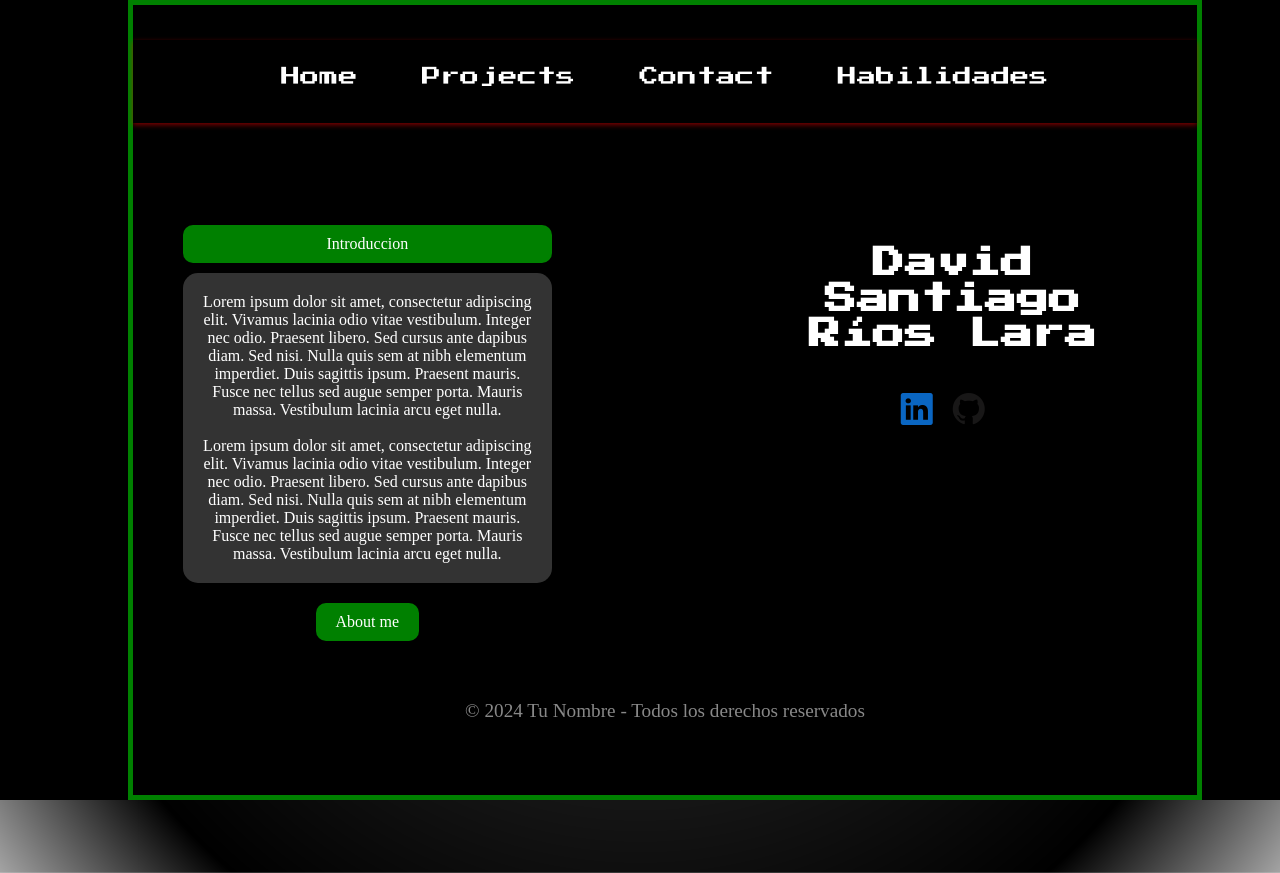
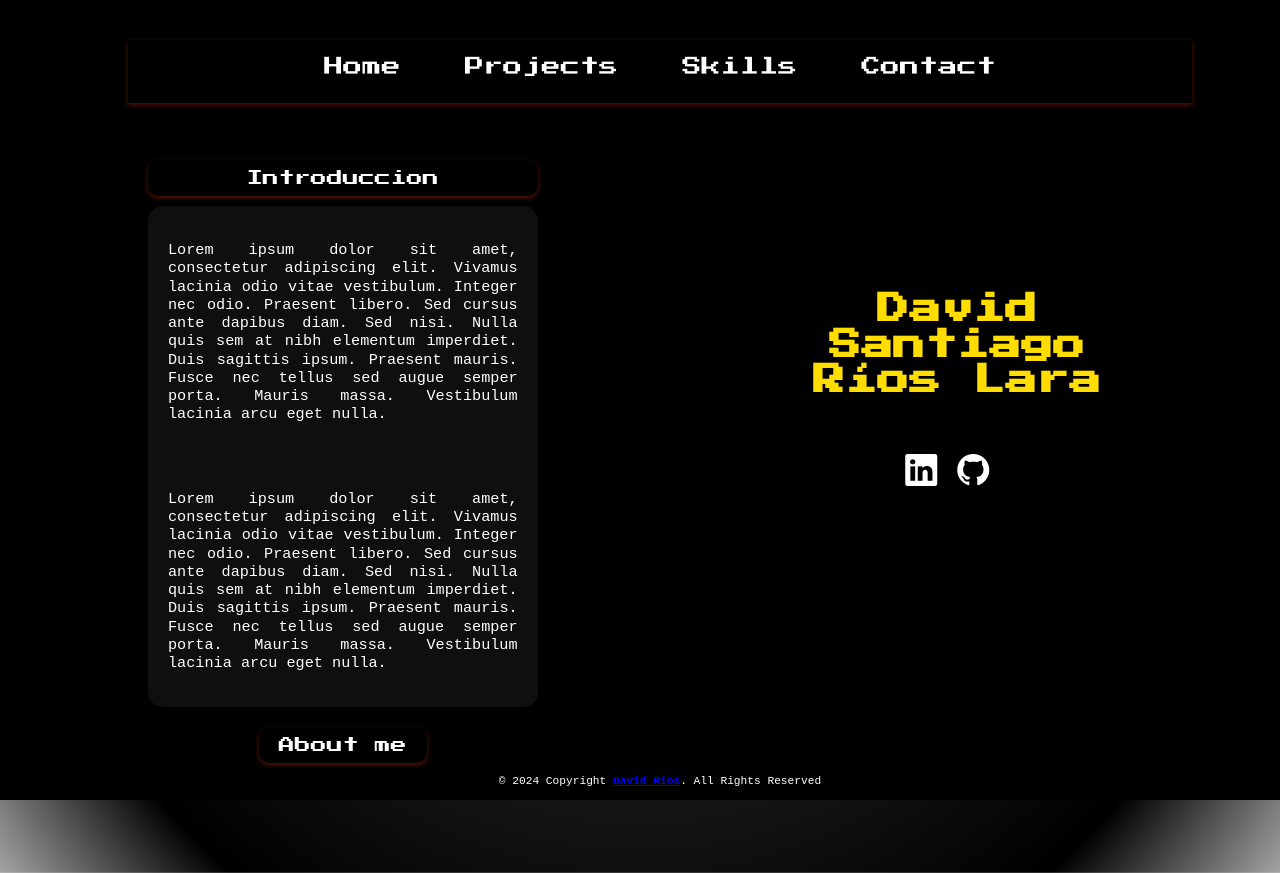
Before and after one commit to david21rios/Portfolio-Vibes-React, a React (Vite) app: page / in a window 1280 px wide. Shown: the top 873 px of the page. Built offline with nearby package versions, Linux system fonts and the light colour scheme.

Commit message:
Diseño principal
Diseño principal del portfolio

```diff
--- a/src/App.jsx
+++ b/src/App.jsx
@@ -9,7 +9,7 @@ import { Link } from 'react-router-dom';
 const Home = React.lazy(() => import('./pages/Home'));
 const About = React.lazy(() => import('./pages/About'));
 const Projects = React.lazy(() => import('./pages/Projects'));
-const Habilidades = React.lazy(() => import('./pages/Habilidades'));
+const Habilidades = React.lazy(() => import('./pages/Skills'));
 const Contact = React.lazy(() => import('./pages/Contact'));
 
 function App() {
@@ -55,8 +55,8 @@ function App() {
             <ul>
               <Link className="nav-item" to="/">Home</Link>
               <Link className="nav-item" to="/projects">Projects</Link>
+              <Link className="nav-item" to="/skills">Skills</Link>
               <Link className="nav-item" to="/contact">Contact</Link>
-              <Link className="nav-item" to="/habilidades">Habilidades</Link>
             </ul>
           </div>
 
--- a/src/assets/styles/App.css
+++ b/src/assets/styles/App.css
@@ -7,7 +7,7 @@
   padding: 20px;
   background-color: transparent;
   height: calc(100vh - 50px);
-  border: 5px solid green;
+  /* border: 5px solid green;  */
   width: 80%;
   margin-left: 10%;
   overflow: auto;
@@ -64,9 +64,9 @@
   justify-content: center;
   align-items: center;
   background-color: transparent;
-  padding: 10px 20px;
+  padding: 0 20px;
   z-index: 1000;
-  box-shadow: 0 2px 5px rgba(250, 0, 0, 0.5);
+  box-shadow: 0 2px 5px rgba(144, 34, 1, 0.608);
 }
 
 /* Lista de elementos de navegación en fila */
--- a/src/assets/styles/Home.css
+++ b/src/assets/styles/Home.css
@@ -2,33 +2,35 @@
 .home-container {
     display: flex;
     justify-content: space-between;
-    padding: 20px;
-    margin-top: 60px; /* Para evitar que el contenido quede debajo de la barra */
+    /* padding: 20px; */
+    margin-top: 40px; /* Para evitar que el contenido quede debajo de la barra */
 }
 
 /* --- Sección izquierda (introducción, recuadro y botón) --- */
 .left-section {
     flex: 1;
-    padding: 20px;
-    padding-left: 10px;
     padding-right: 20%;
 }
 
-h1 {
-    color: white;
-    font-size: 2rem;
-    margin-bottom: 20px;
-}
-.title-home{
-    font-family: 'Press Start 2P', cursive; /* Fuente retro/futurista */
-
-}
 
 /* --- Sección derecha (nombre, enlaces y logos) --- */
 .right-section {
     flex: 1;
     padding: 20px;
     max-width: 700px;
+}
+
+.title-home{
+    font-family: 'Press Start 2P', cursive; /* Fuente retro/futurista */
+    transition: color 0.9s ease-in-out;
+}
+
+h1 {
+    margin-top: 25%;
+    color: white;
+    font-size: 2rem;
+    margin-bottom: 20px;
+    padding: 15px 10px;
 }
 
 p {
@@ -53,26 +55,28 @@ p {
 }
 
 .social-icon:last-child:hover {
-    color: #333; /* Color GitHub */
+    color: #868282; /* Color GitHub */
 }
 
   /* --- Recuadro de la introducción --- */
 .intro-box {
-    background-color: #333;
+    background-color: #3333334f;
     padding: 20px;
     border-radius: 15px; /* Border radius amplio */
     margin-bottom: 20px;
 }
 
 .intro-box p {
-    margin: 0;
+    font-family: 'VT323', monospace; /* Fuente moderna y legible */
     color: #fff;
-    font-size: 1.2rem;
+    font-size: 0.95rem;
+    line-height: 1.2;
 }
 
 /* --- Estilo del botón "Learn more about me" --- */
 .about-button {
-    background-color: green; /* Fondo color LinkedIn */
+    font-family: 'Press Start 2P', cursive; /* Fuente retro/futurista */
+    background-color: transparent; /* Fondo color LinkedIn */
     color: white;
     padding: 10px 20px;
     border: none;
@@ -80,20 +84,22 @@ p {
     font-size: 1rem;
     cursor: pointer;
     text-decoration: none;
+    box-shadow: 0 2px 5px rgba(144, 34, 1, 0.608)
 }
 
 .title-button{
-    background-color: green; /* Fondo color LinkedIn */
+    font-family: 'Press Start 2P', cursive; /* Fuente retro/futurista */
+    background-color: transparent; /* Fondo color LinkedIn */
     color: white;
     padding: 10px 20px;
     margin-bottom: 10px;
     border: none;
     border-radius: 10px;
     font-size: 1rem;
-    cursor: pointer;
     text-decoration: none;
+    box-shadow: 0 2px 5px rgba(144, 34, 1, 0.608)
 }
 
 .about-button:hover {
-    background-color: #d07a09; /* Fondo oscuro cuando se pasa el mouse */
+    background-color: rgba(144, 34, 1, 0.732); /* Fondo oscuro cuando se pasa el mouse */
 }
--- a/src/components/Footer.jsx
+++ b/src/components/Footer.jsx
@@ -1,10 +1,15 @@
 // eslint-disable-next-line no-unused-vars
 import React from 'react';
+import { Link } from 'react-router-dom';
 
 const ProjectFooter = () => {
     return (
         <footer>
-            <p>© 2024 Tu Nombre - Todos los derechos reservados</p>
+    <p style={{color:'white', fontSize: '0.7rem', fontFamily:'VT323, monospace' }}>
+                © 2024 Copyright <strong>
+                <Link to="/"><span>David Rios</span></Link>
+                </strong>. All Rights Reserved
+            </p>
         </footer>
     );
 };
--- a/src/pages/Home.jsx
+++ b/src/pages/Home.jsx
@@ -1,11 +1,24 @@
 // eslint-disable-next-line no-unused-vars
-import React from 'react';
+import React, {useState, useEffect} from 'react';
 import { Link } from 'react-router-dom';
 import '../assets/styles/Home.css'; // Estilos específicos de la página Home
 // import davidImagen from '../assets/images/DavidRios-perfil/DavidCV.jpg'
 
 
 const Home = () => {
+
+    const [color, setcolor] = useState('white');//Estado inicial del color
+
+    useEffect(() => {
+        const colors = ['#9A00FF', '#00AFFF', '#FFDD00', '#6A00FF'];
+        const interval = setInterval(() => {
+            const randomColor = colors[Math.floor(Math.random() * colors.length)];
+            setcolor(randomColor);//Cambia a un color aleatorio
+        }, 2000);
+
+        return () => clearInterval(interval);
+    }, []);
+
     return (
     <div className="home-container">
 
@@ -16,13 +29,12 @@ const Home = () => {
                     Introduccion
                 </div>
                 <div className="intro-box">
-                Lorem ipsum dolor sit amet, consectetur adipiscing elit. Vivamus lacinia odio vitae vestibulum. Integer nec odio. Praesent libero. Sed cursus ante dapibus diam. Sed nisi. Nulla quis sem at nibh elementum imperdiet. Duis sagittis ipsum. Praesent mauris. Fusce nec tellus sed augue semper porta. Mauris massa. Vestibulum lacinia arcu eget nulla.
+                <p> Lorem ipsum dolor sit amet, consectetur adipiscing elit. Vivamus lacinia odio vitae vestibulum. Integer nec odio. Praesent libero. Sed cursus ante dapibus diam. Sed nisi. Nulla quis sem at nibh elementum imperdiet. Duis sagittis ipsum. Praesent mauris. Fusce nec tellus sed augue semper porta. Mauris massa. Vestibulum lacinia arcu eget nulla.</p>
                 <br>
                 </br>
                 <br>
-
                 </br>
-                Lorem ipsum dolor sit amet, consectetur adipiscing elit. Vivamus lacinia odio vitae vestibulum. Integer nec odio. Praesent libero. Sed cursus ante dapibus diam. Sed nisi. Nulla quis sem at nibh elementum imperdiet. Duis sagittis ipsum. Praesent mauris. Fusce nec tellus sed augue semper porta. Mauris massa. Vestibulum lacinia arcu eget nulla.
+                <p>Lorem ipsum dolor sit amet, consectetur adipiscing elit. Vivamus lacinia odio vitae vestibulum. Integer nec odio. Praesent libero. Sed cursus ante dapibus diam. Sed nisi. Nulla quis sem at nibh elementum imperdiet. Duis sagittis ipsum. Praesent mauris. Fusce nec tellus sed augue semper porta. Mauris massa. Vestibulum lacinia arcu eget nulla.</p>
                 </div>
 
             {/* Botón/link a la página About */}
@@ -39,15 +51,18 @@ const Home = () => {
 
       {/* Sección derecha: nombre, enlaces y logos */}
         <div className="right-section">
-            <h1 className="title-home">David Santiago Ríos Lara</h1>
+            <h1 className="title-home"
+                style={{color: color}}>
+                David Santiago Ríos Lara
+            </h1>
 
             {/* Logos de LinkedIn y GitHub */}
             <div className="social-links">
             <a href="https://www.linkedin.com/in/davidriosl/" target="_blank" rel="noopener noreferrer" className="social-icon">
-                <i className="bi bi-linkedin" style={{ fontSize: '2rem', color: '#0A66C2' }}></i>
+                <i className="bi bi-linkedin" style={{ fontSize: '2rem'}}></i>
             </a>
             <a href="https://github.com/david21rios" target="_blank" rel="noopener noreferrer" className="social-icon">
-                <i className="bi bi-github" style={{ fontSize: '2rem', color: '#181717' }}></i>
+                <i className="bi bi-github" style={{ fontSize: '2rem'}}></i>
             </a>
             </div>
         </div>
--- /dev/null
+++ b/src/pages/Skills.jsx
@@ -0,0 +1,16 @@
+// eslint-disable-next-line no-unused-vars
+import React from 'react';
+
+const Skills = () => {
+    return(
+        <section>
+            <h2>Mis Skills</h2>
+            <ul>
+                <li>Html</li>
+                <li>CSS</li>
+            </ul>
+        </section>
+    );
+};
+
+export default Skills;
--- a/src/utils/generateStars.js
+++ b/src/utils/generateStars.js
@@ -95,8 +95,8 @@ const generateStars = (canvas) => {
     }
 
     // Crear un planeta y su luna
-    const planet = new Planet(200, 'blue', 0.005);  // Radio y velocidad de rotación
-    const moon = new Moon(planet, 40, 'gray', 0.01); // Distancia y velocidad de la luna
+    const planet = new Planet(200, 'blue', 0.002);  // Radio y velocidad de rotación
+    const moon = new Moon(planet, 40, 'gray', 0.001); // Distancia y velocidad de la luna
 
     const animate = () => {
         ctx.clearRect(0, 0, canvas.width, canvas.height);
```
Also changed, not shown: src/pages/Habilidades.jsx (deleted).
